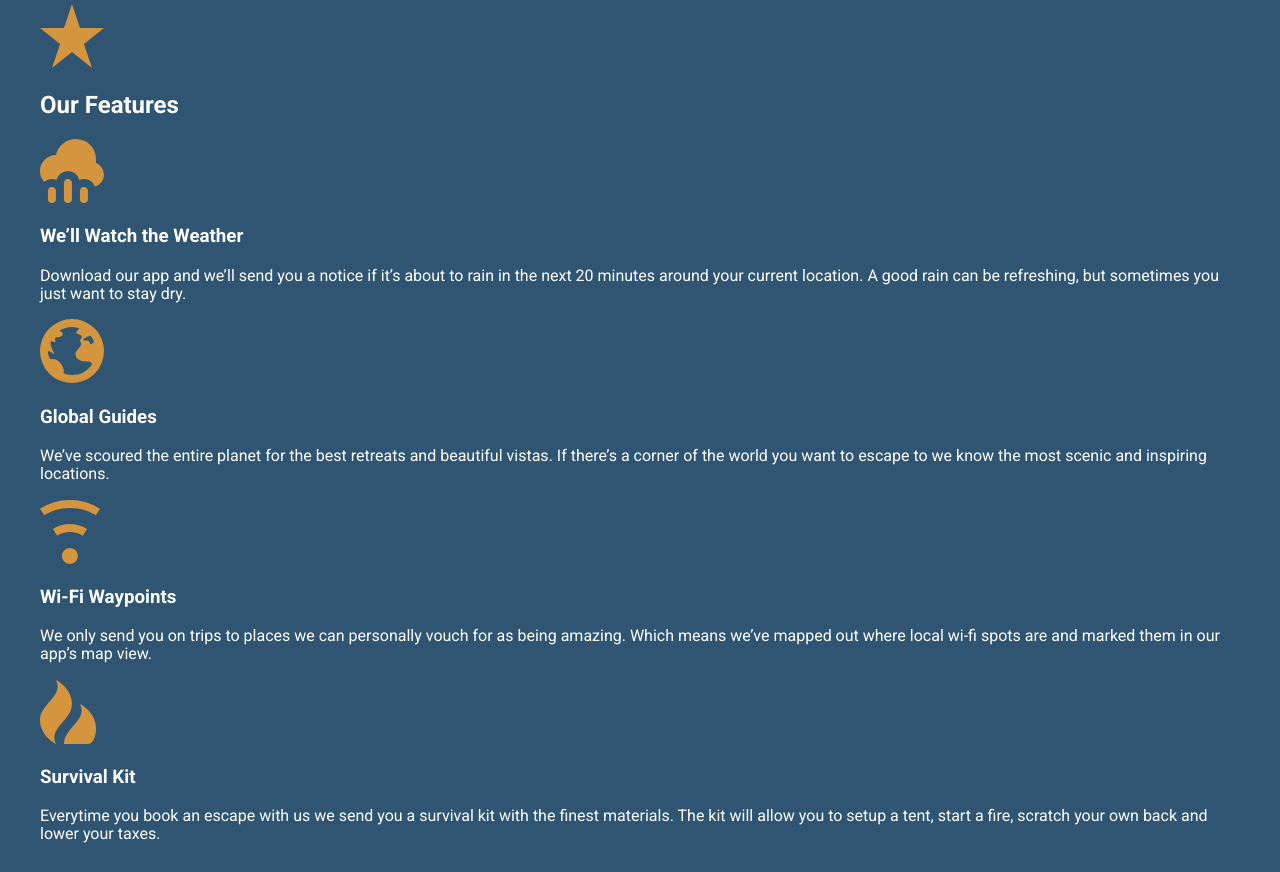
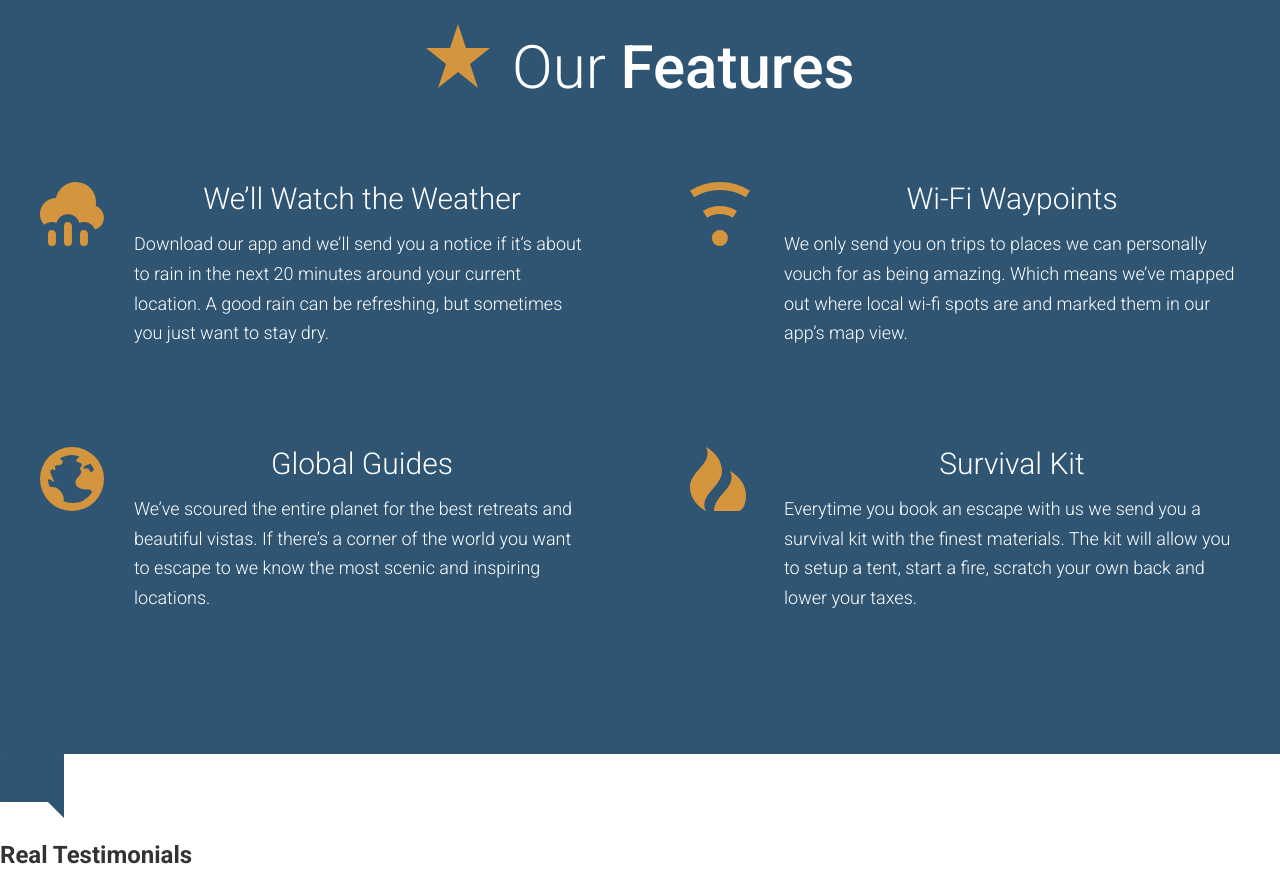
Before and after one commit to edwinchen85/travel_site_2, a website: page app/index.html in a window 1280 px wide. Shown: the part 2281-3153 px from the top of the page. Drawn offline with Linux system fonts and the light colour scheme.

Commit message:
Add markup and styles our features section

```diff
--- /dev/null
+++ b/app/assets/styles/modules/_feature-item.css
@@ -0,0 +1,32 @@
+.feature-item {
+  position: relative;
+  padding-bottom: 2.5rem;
+
+  @mixin atSmall {
+    padding-left: 94px;
+  }
+
+  &__icon {
+    display: block;
+    margin: 0 auto;
+
+    @mixin atSmall {
+      position: absolute;
+      left: 0;
+    }
+  }
+
+  &__title {
+    font-size: 1.6rem;
+    margin-top: 1.6rem;
+    font-weight: 300;
+    margin-bottom: 0.8rem;
+    text-align: center;
+
+    @mixin atSmall {
+      tex-align: left;
+      margin-top: 1em;
+      font-size: 1.875rem;
+    }
+  }
+}
--- a/app/assets/styles/modules/_generic-content-container.css
+++ b/app/assets/styles/modules/_generic-content-container.css
@@ -1,7 +1,8 @@
 .generic-content-container {
   p {
+    font-weight: 300;
     line-height: 1.65;
-    margin: 1.8rem 0;
+    margin: 0 0 1.8rem 0;
 
     @mixin atSmall {
       font-size: 1.125rem;
--- a/app/assets/styles/modules/_row.css
+++ b/app/assets/styles/modules/_row.css
@@ -5,8 +5,16 @@
     margin-right: -65px;
   }
 
+  &--gutters-large {
+    margin-right: -100px;
+  }
+
   &--gutters > div {
     padding-right: 65px;
+  }
+
+  &--gutters-large > div {
+    padding-right: 100px;
   }
 
   &__b-margin-until-medium {
@@ -27,6 +35,11 @@
       width: 37%;
     }
 
+    &__medium-6 {
+      float: left;
+      width: 50%;
+    }
+
     &__medium-8 {
       float: left;
       width: 66.66%;
--- /dev/null
+++ b/app/assets/styles/modules/_section-title.css
@@ -0,0 +1,27 @@
+.section-title {
+  font-size: 2.55rem;
+  font-weight: 300;
+  text-align: center;
+
+  @mixin atSmall {
+    font-size: 3.75rem;
+  }
+
+  strong {
+    font-weight: 500;
+  }
+
+  &__icon {
+    display: block;
+    margin-left: auto;
+    margin-right: auto;
+    margin-bottom: 0.6rem;
+
+    @mixin atSmall {
+      display: inline-block;
+      margin-left: 0;
+      margin-right: .5rem;
+      margin-bottom: 0;
+    }
+  }
+}
--- a/app/assets/styles/styles.css
+++ b/app/assets/styles/styles.css
@@ -9,3 +9,5 @@
 @import "modules/_headline";
 @import "modules/_row";
 @import "modules/_generic-content-container";
+@import "modules/_section-title";
+@import "modules/_feature-item";
--- a/app/index.html
+++ b/app/index.html
@@ -70,24 +70,39 @@
 
   <div id="features" class="page-section page-section--blue">
     <div class="wrapper">
-      <img src="assets/images/icons/star.svg">
-      <h2>Our Features</h2>
 
-      <img src="assets/images/icons/rain.svg">
-      <h3>We&rsquo;ll Watch the Weather</h3>
-      <p>Download our app and we&rsquo;ll send you a notice if it&rsquo;s about to rain in the next 20 minutes around your current location. A good rain can be refreshing, but sometimes you just want to stay dry.</p>
+      <h2 class="section-title"><img class="section-title__icon" src="assets/images/icons/star.svg"> Our <strong>Features</strong></h2>
 
-      <img src="assets/images/icons/globe.svg">
-      <h3>Global Guides</h3>
-      <p>We&rsquo;ve scoured the entire planet for the best retreats and beautiful vistas. If there&rsquo;s a corner of the world you want to escape to we know the most scenic and inspiring locations.</p>
+      <div class='row row--gutters-large generic-content-container'>
+        <div class='row__medium-6'>
+          <div class='feature-item'>
+            <img class="feature-item__icon" src="assets/images/icons/rain.svg">
+            <h3 class="feature-item__title">We&rsquo;ll Watch the Weather</h3>
+            <p>Download our app and we&rsquo;ll send you a notice if it&rsquo;s about to rain in the next 20 minutes around your current location. A good rain can be refreshing, but sometimes you just want to stay dry.</p>
+          </div>
 
-      <img src="assets/images/icons/wifi.svg">
-      <h3>Wi-Fi Waypoints</h3>
-      <p>We only send you on trips to places we can personally vouch for as being amazing. Which means we&rsquo;ve mapped out where local wi-fi spots are and marked them in our app&rsquo;s map view.</p>
+          <div class="feature-item">
+            <img class="feature-item__icon" src="assets/images/icons/globe.svg">
+            <h3 class="feature-item__title">Global Guides</h3>
+            <p>We&rsquo;ve scoured the entire planet for the best retreats and beautiful vistas. If there&rsquo;s a corner of the world you want to escape to we know the most scenic and inspiring locations.</p>
+          </div>
+        </div>
 
-      <img src="assets/images/icons/fire.svg">
-      <h3>Survival Kit</h3>
-      <p>Everytime you book an escape with us we send you a survival kit with the finest materials. The kit will allow you to setup a tent, start a fire, scratch your own back and lower your taxes.</p>
+        <div class='row__medium-6'>
+          <div class='feature-item'>
+            <img class="feature-item__icon" src="assets/images/icons/wifi.svg">
+            <h3 class="feature-item__title">Wi-Fi Waypoints</h3>
+            <p>We only send you on trips to places we can personally vouch for as being amazing. Which means we&rsquo;ve mapped out where local wi-fi spots are and marked them in our app&rsquo;s map view.</p>
+          </div>
+
+          <div class='feature-item'>
+            <img class="feature-item__icon" src="assets/images/icons/fire.svg">
+            <h3 class="feature-item__title">Survival Kit</h3>
+            <p>Everytime you book an escape with us we send you a survival kit with the finest materials. The kit will allow you to setup a tent, start a fire, scratch your own back and lower your taxes.</p>
+          </div>
+        </div>
+      </div>
+
     </div>
   </div>
 
--- a/app/temp/styles/styles.css
+++ b/app/temp/styles/styles.css
@@ -669,8 +669,16 @@ a {
     margin-right: -65px;
   }
 
+.row--gutters-large {
+    margin-right: -100px;
+  }
+
 .row--gutters > div {
     padding-right: 65px;
+  }
+
+.row--gutters-large > div {
+    padding-right: 100px;
   }
 
 .row__b-margin-until-medium {
@@ -691,6 +699,11 @@ a {
       width: 37%;
     }
 
+    .row__medium-6 {
+      float: left;
+      width: 50%;
+    }
+
     .row__medium-8 {
       float: left;
       width: 66.66%;
@@ -702,8 +715,9 @@ a {
   }
 
 .generic-content-container p {
+    font-weight: 300;
     line-height: 1.65;
-    margin: 1.8rem 0;
+    margin: 0 0 1.8rem 0;
   }
 
 @media (min-width: 530px) {
@@ -716,3 +730,79 @@ a {
 .generic-content-container p a {
     font-weight: 700;
   }
+
+.section-title {
+  font-size: 2.55rem;
+  font-weight: 300;
+  text-align: center;
+}
+
+@media (min-width: 530px) {
+
+.section-title {
+    font-size: 3.75rem
+}
+  }
+
+.section-title strong {
+    font-weight: 500;
+  }
+
+.section-title__icon {
+    display: block;
+    margin-left: auto;
+    margin-right: auto;
+    margin-bottom: 0.6rem;
+  }
+
+@media (min-width: 530px) {
+
+.section-title__icon {
+      display: inline-block;
+      margin-left: 0;
+      margin-right: .5rem;
+      margin-bottom: 0
+  }
+  }
+
+.feature-item {
+  position: relative;
+  padding-bottom: 2.5rem;
+}
+
+@media (min-width: 530px) {
+
+.feature-item {
+    padding-left: 94px
+}
+  }
+
+.feature-item__icon {
+    display: block;
+    margin: 0 auto;
+  }
+
+@media (min-width: 530px) {
+
+.feature-item__icon {
+      position: absolute;
+      left: 0
+  }
+  }
+
+.feature-item__title {
+    font-size: 1.6rem;
+    margin-top: 1.6rem;
+    font-weight: 300;
+    margin-bottom: 0.8rem;
+    text-align: center;
+  }
+
+@media (min-width: 530px) {
+
+.feature-item__title {
+      tex-align: left;
+      margin-top: 1em;
+      font-size: 1.875rem
+  }
+  }
```
